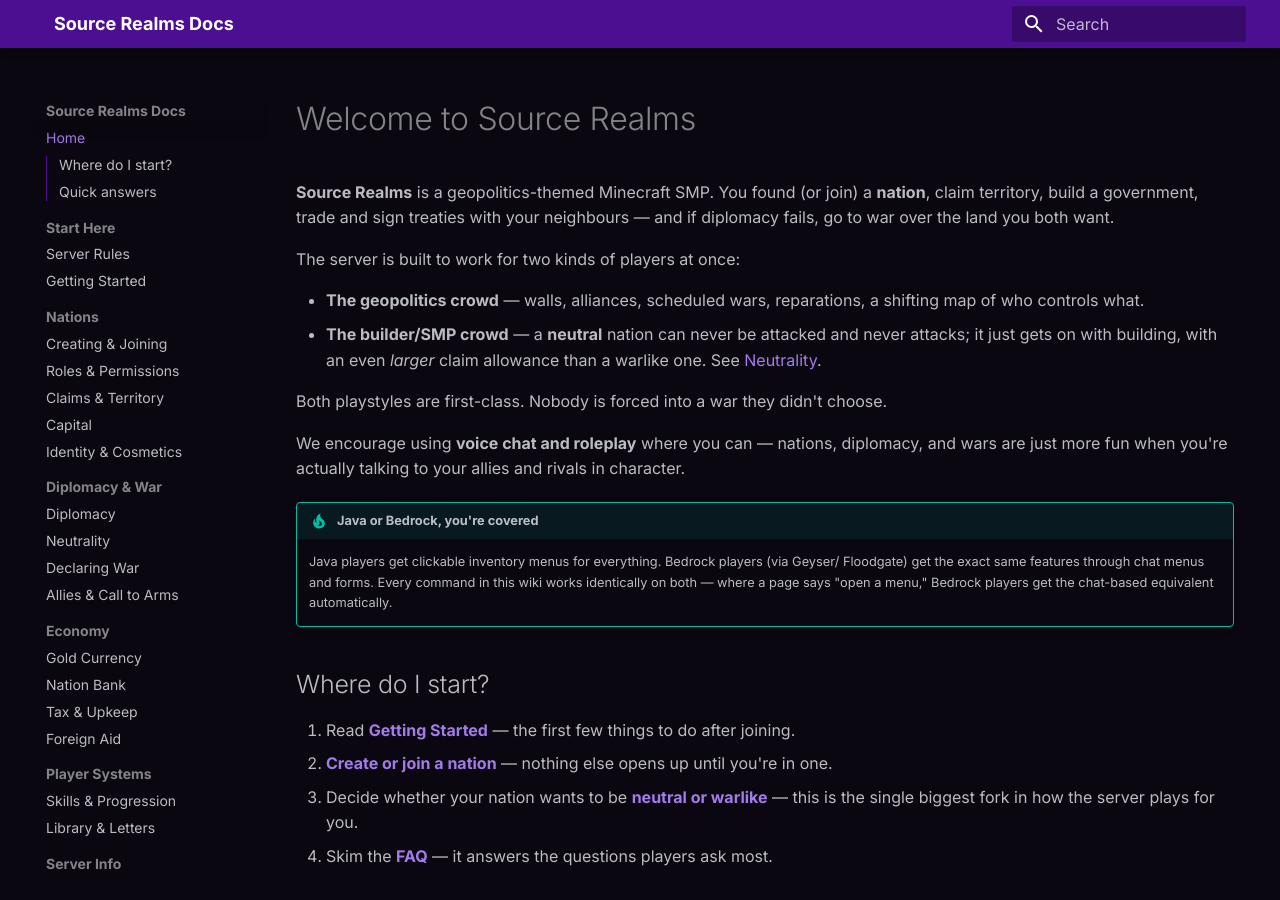
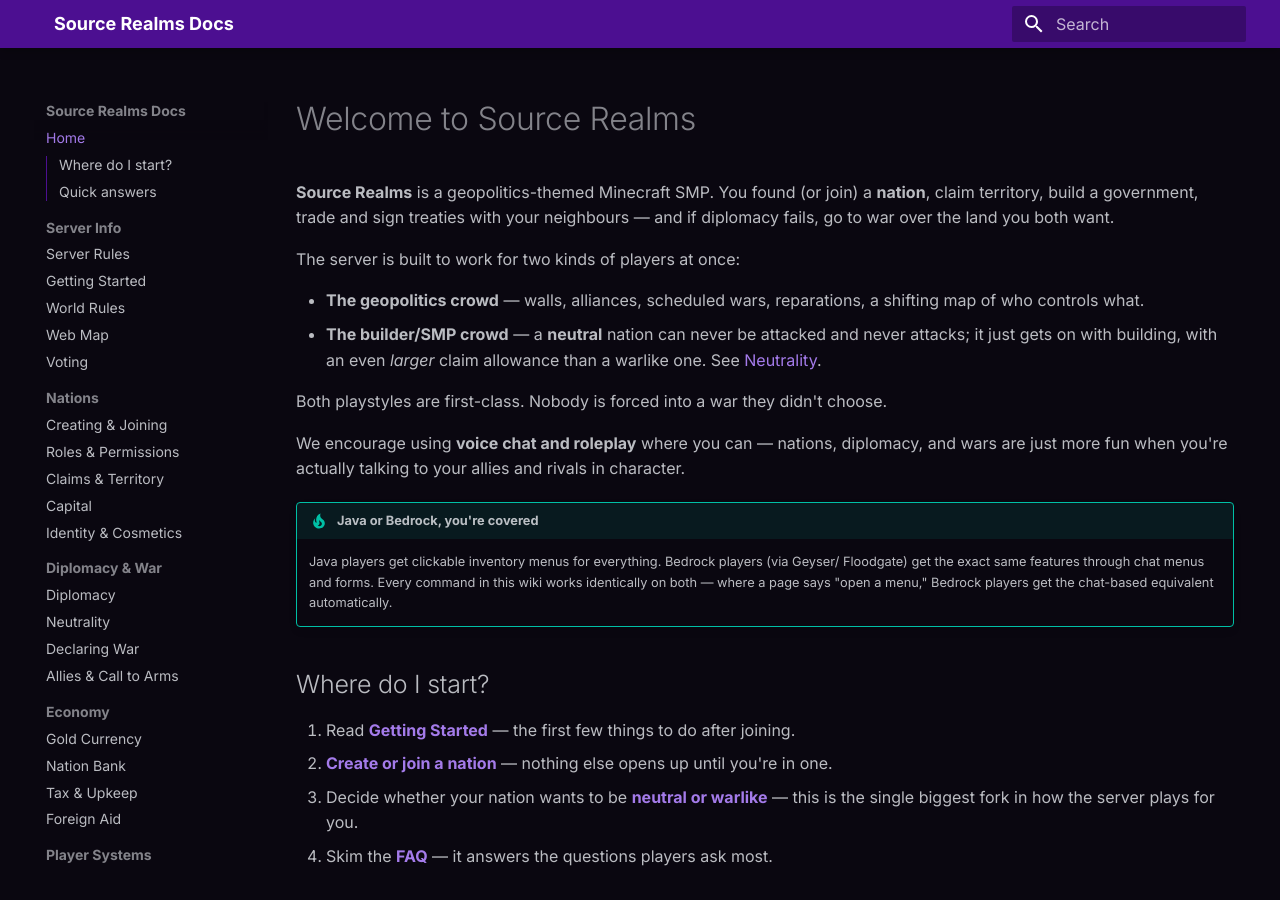
Before and after one commit to SourceRealms/sourcerealms-docs, an MkDocs documentation site: the page built from docs/index.md, in a window 1280 px wide and 900 px high. Built offline with MkDocs 1.6.1 and Material for MkDocs 9.7.7, drawn with Linux system fonts in a browser that asks for light colours.

Commit message:
Merge World Rules/Web Map/Voting into Server Info (renamed from Start Here)

```diff
--- a/mkdocs.yml
+++ b/mkdocs.yml
@@ -42,9 +42,12 @@ extra_css:
 
 nav:
   - Home: index.md
-  - Start Here:
+  - Server Info:
       - Server Rules: server-rules.md
       - Getting Started: getting-started.md
+      - World Rules: world-rules.md
+      - Web Map: web-map.md
+      - Voting: voting.md
   - Nations:
       - Creating & Joining: nations/creating-joining.md
       - Roles & Permissions: nations/roles-permissions.md
@@ -64,10 +67,6 @@ nav:
   - Player Systems:
       - Skills & Progression: skills.md
       - Library & Letters: letters.md
-  - Server Info:
-      - World Rules: world-rules.md
-      - Web Map: web-map.md
-      - Voting: voting.md
   - Reference:
       - Command Reference: reference/commands.md
       - Permissions Reference: reference/permissions.md
```
